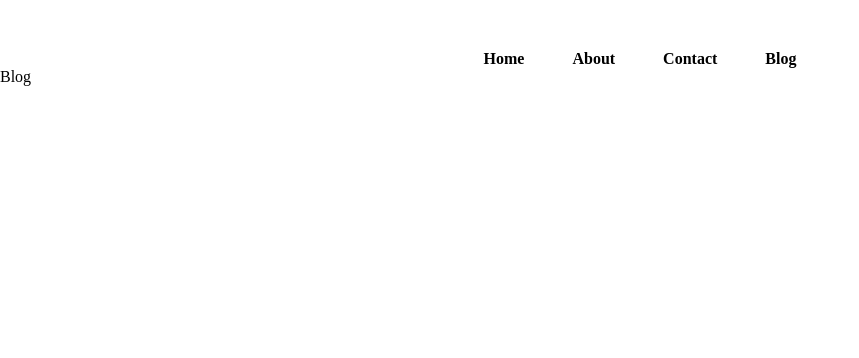
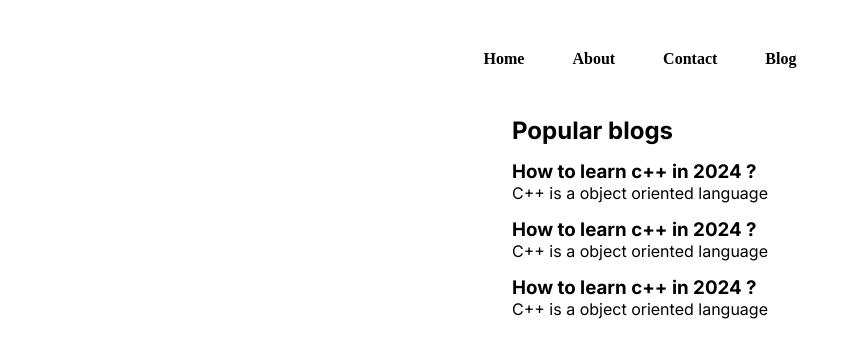
Before and after one commit to VVSD-Charan/Learning-Next.JS, a Next.js app: page /blog in a window 1280 px wide. Shown: the top 358 px of the page, without its empty margins (0-859 px from the left). Built offline with nearby package versions, Linux system fonts and the light colour scheme.

Commit message:
Added styles to blogpost and blog pages

```diff
--- a/pages/blog.tsx
+++ b/pages/blog.tsx
@@ -1,8 +1,33 @@
 import React from 'react'
+import styles from '../styles/Blog.module.css'
+import { Inter } from "next/font/google";
+import Link from 'next/link';
+
+const inter = Inter({ subsets: ["latin"] });
 
 const Blog = () => {
   return (
-    <div>Blog</div>
+    <div className={styles.container}>
+      <main className={`${styles.main} ${inter.className}`}>
+        <div className="blogs">
+          <h2>Popular blogs</h2>
+          <div className={styles.blogItemh3}>
+            <Link href={'/blogpost/learn-javascript'}>
+              <h3>How to learn c++ in 2024 ?</h3>
+            </Link>
+            <p>C++ is a object oriented language</p>
+          </div>
+          <div className={styles.blogItemh3}>
+            <h3>How to learn c++ in 2024 ?</h3>
+            <p>C++ is a object oriented language</p>
+          </div>
+          <div className={styles.blogItemh3}>
+            <h3>How to learn c++ in 2024 ?</h3>
+            <p>C++ is a object oriented language</p>
+          </div>
+        </div>
+      </main>
+    </div>
   )
 }
 
--- /dev/null
+++ b/styles/Blog.module.css
@@ -0,0 +1,14 @@
+.main {
+    display: flex;
+    flex-direction: column;
+    justify-content: center;
+    align-items: center;
+    min-height: 100vh;
+    justify-content: flex-start;
+    padding-top: 3rem;
+  }
+
+  .blogItemh3{
+    margin-top: 15px;
+    cursor: pointer;
+  }
--- /dev/null
+++ b/styles/Blogpost.module.css
@@ -0,0 +1,13 @@
+.main {
+    display: flex;
+    flex-direction: column;
+    justify-content: center;
+    align-items: center;
+    min-height: 100vh;
+    justify-content: flex-start;
+    padding-top: 3rem;
+  }
+
+  .container{
+    padding: 0 12rem;
+  }
```
Also changed, not shown: pages/blogpost/[slug].js (+10 -1 lines).
